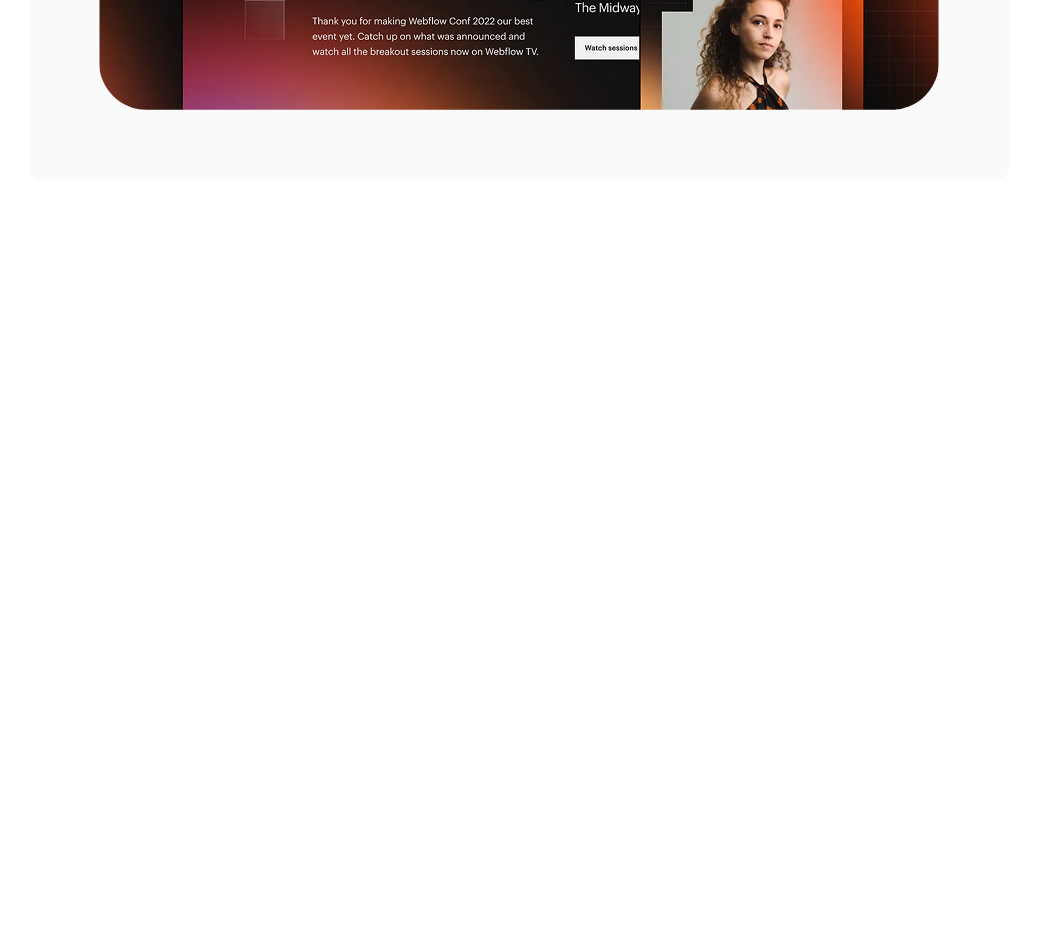
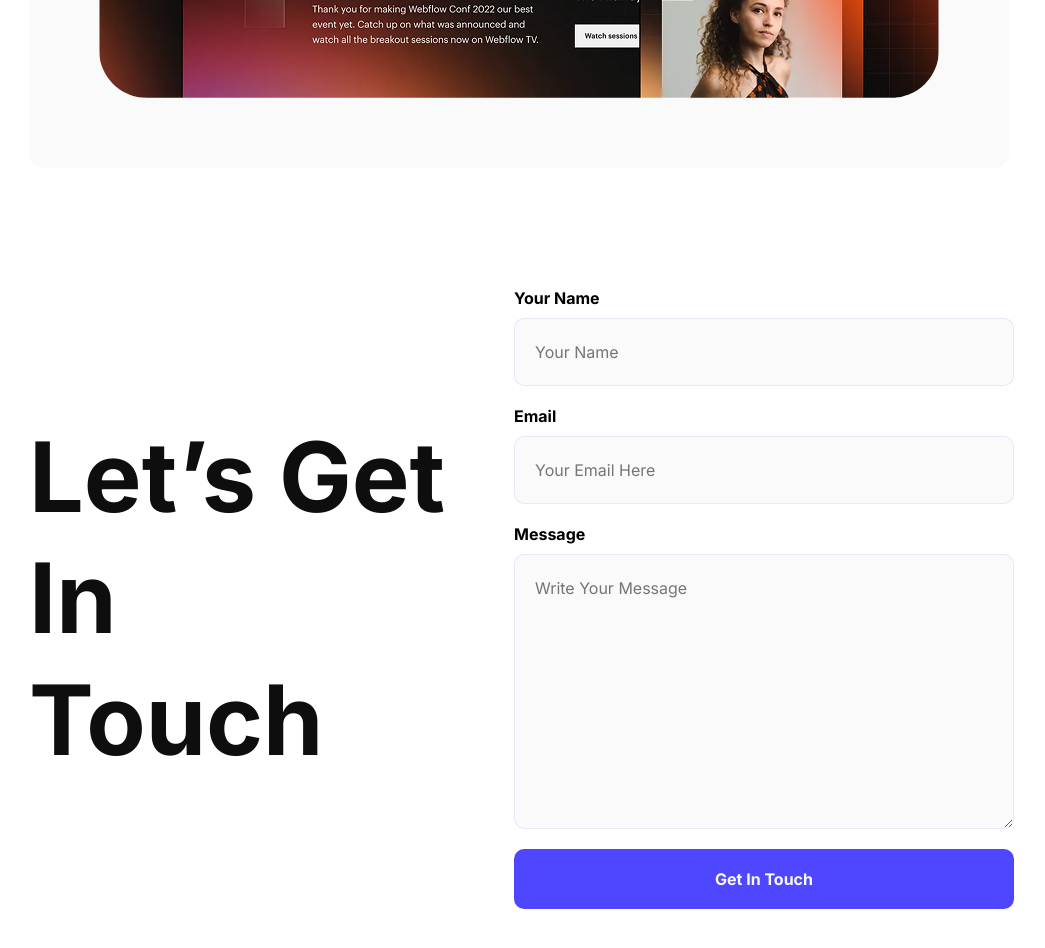
Before and after one commit to thekhaledshariar/ph-assignment-01, a plain HTML site: page code/index.html in a window 1280 px wide. Shown: the part 2776-3724 px from the top of the page, without its empty margins (121-1166 px from the left). Before the commit the page ends 3076 px from the top, so only its background shows below. Drawn offline with Linux system fonts and the light colour scheme.

Commit message:
Added Let’s Get In Touch Section

```diff
--- a/code/index.html
+++ b/code/index.html
@@ -140,6 +140,36 @@
                     <img src="\Assets\wc-big.png" alt="wc-big">
                 </div>
             </section>
+
+            <!-- lets-get-in-touch-section -->
+            <section class="contact-section">
+                <div class="contact-left-section"><h2 id="form-headline">Let’s Get in <br> Touch</h2></div>
+                <div class="contact-right-section">
+                    <form action="">
+
+                        <div class="input-boxes">
+
+                            <div class="input-box">
+                                <label for="name">Your Name</label>
+                                <input type="text" name="" id="name" placeholder="Your Name">
+                            </div>
+
+                            <div class="input-box">
+                                <label for="email">Email</label>
+                                <input type="email" id="email" placeholder="Your Email Here" required>
+                            </div>
+
+                            <div class="input-box">
+                                <label for="message">Message</label>
+                                <textarea id="message" rows="8" placeholder="Write Your Message"></textarea>
+                            </div>
+
+                            <button type="submit">Get in Touch</button>
+
+                        </div>
+                    </form>
+                </div>
+            </section>
     </main>
 </body>
 </html>
--- a/code/style.css
+++ b/code/style.css
@@ -169,6 +169,77 @@
   display: flex;
   flex-direction: column;
   align-items: center;
+  gap: 10px;
   justify-content: center;
   text-align: center;
 }
+
+/* lets-get-in-touch-section */
+
+.contact-section {
+  max-width: 100%;
+  margin: 0px 150px 120px 150px;
+  display: flex;
+  flex-direction: row;
+  align-items: center;
+  justify-content: space-between;
+}
+
+#form-headline {
+  font-size: 97px;
+}
+
+.contact-left-section {
+  width: 50%;
+}
+
+.contact-right-section {
+  display: flex;
+  flex-direction: row;
+  width: 50%;
+  justify-content: center;
+  align-items: center;
+
+}
+
+.input-boxes {
+  display: flex;
+  flex-direction: column;
+  gap: 20px;
+  width: 500px;
+}
+
+.input-box {
+  display: flex;
+  flex-direction: column;
+  gap: 10px;
+}
+
+.contact-right-section input {
+  font-size: 16px;
+  color: #737373;
+  padding: 23px 20px;
+  background-color: #fafafa;
+  border: 1px solid rgba(78, 71, 255, 0.1);
+  border-radius: 10px;
+}
+
+.contact-right-section textarea {
+  font-size: 16px;
+  color: #737373;
+  background-color: #fafafa;
+  border: 1px solid rgba(78, 71, 255, 0.1);
+  border-radius: 10px;
+  padding: 23px 20px 90px 20px;
+}
+
+.contact-right-section button {
+  border: 1px solid rgba(78, 71, 255, 0.1);
+  border-radius: 10px;
+  padding: 19px 36px;
+}
+
+.contact-right-section label {
+  font-size: 16px;
+  font-weight: 700;
+}
--- a/code/universal-style.css
+++ b/code/universal-style.css
@@ -1,7 +1,13 @@
-body {
+* {
   font-family: 'Inter', sans-serif;
   margin: 0px;
   padding: 0px;
+}
+
+body {
+  /* font-family: 'Inter', sans-serif;
+  margin: 0px;
+  padding: 0px; */
   background-color: #ffffff;
 }
 
```
